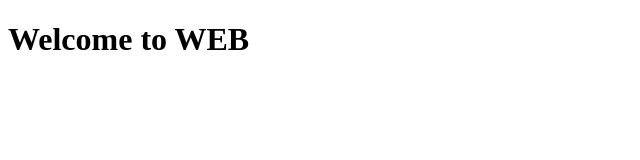
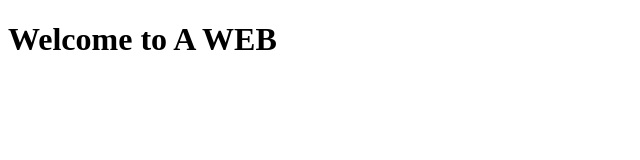
Before and after one commit to mohil194250/orangebit-demo1, a plain HTML site: page index.html in a window 1280 px wide. Shown: the full height of the page, 0-640 px from the left. Drawn offline with Linux system fonts and the light colour scheme.

Commit message:
added A changes

```diff
--- a/index.html
+++ b/index.html
@@ -8,6 +8,6 @@
 	</head>
 
 	<body>
-		<h1>Welcome to WEB</h1>
+		<h1>Welcome to A WEB</h1>
 	</body>
 </html>
```
